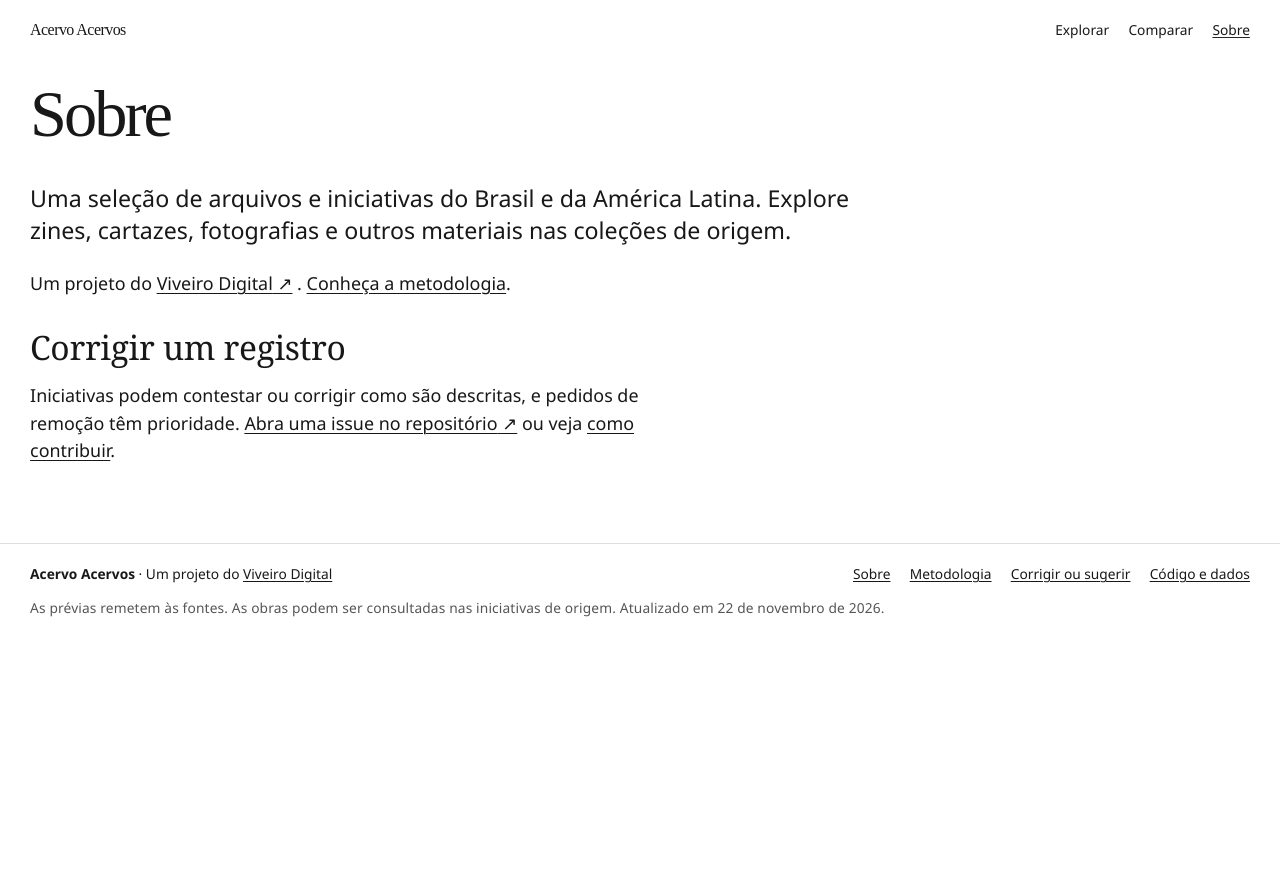
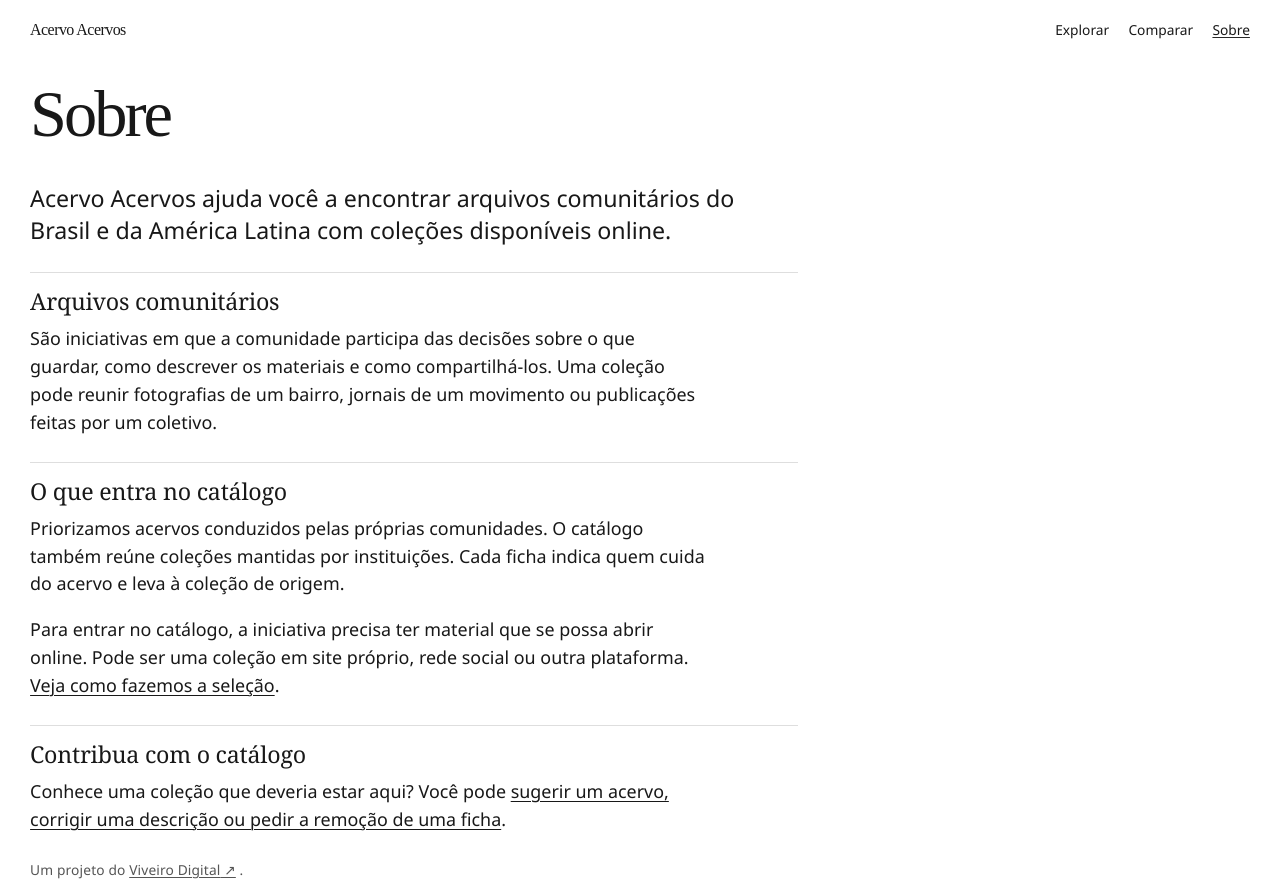
Before and after one commit to viveiro-digital/acervo-acervos, an Astro site: page /sobre in a window 1280 px wide. Shown: the top 883 px of the page. Before the commit the page ends 800 px from the top, so only its background shows below. Built offline with nearby package versions, Linux system fonts and the light colour scheme; Astro itself is replaced by a stand-in of ours; no server answers.

Commit message:
Clarify the catalog's focus on community archives

```diff
--- a/src/pages/metodologia.astro
+++ b/src/pages/metodologia.astro
@@ -22,7 +22,7 @@ const fora = (await getCollection('foraDoCatalogo')).map((e) => e.data);
 
     <details id="posicao" class="method-section">
       <summary id="h-posicao">O que reunimos</summary>
-      <p>O catálogo reúne coleções digitais ligadas ao Brasil e à América Latina. O <cite>Guia dos Arquivos que não Existem</cite> inspirou a seleção e os caminhos entre acervos.</p>
+      <p>O catálogo reúne coleções digitais do Brasil e da América Latina, com prioridade para arquivos comunitários. O <cite>Guia dos Arquivos que não Existem</cite> inspirou a seleção e os caminhos entre acervos.</p>
     </details>
 
     <details id="metodo" class="method-section">
--- a/src/pages/sobre.astro
+++ b/src/pages/sobre.astro
@@ -6,34 +6,55 @@ import { siteConfig } from '../site.config';
 ---
 <Base
   title="Sobre"
-  description="O que Acervo Acervos seleciona, como verifica, o que não é, suas limitações e como corrigir um registro. Um projeto do Viveiro Digital."
+  description="Conheça o Acervo Acervos, um catálogo de coleções digitais com foco em arquivos comunitários do Brasil e da América Latina."
   current="sobre"
 >
-  <div class="wrap narrow">
+  <div class="wrap about">
+    <header class="about-intro">
       <h1>Sobre</h1>
       <p class="lede">
-      Uma seleção de arquivos e iniciativas do Brasil e da América Latina. Explore zines,
-      cartazes, fotografias e outros materiais nas coleções de origem.
+        Acervo Acervos ajuda você a encontrar arquivos comunitários do Brasil e da América Latina
+        com coleções disponíveis online.
+      </p>
+    </header>
+
+    <section aria-labelledby="comunitarios">
+      <h2 id="comunitarios">Arquivos comunitários</h2>
+      <p>
+        São iniciativas em que a comunidade participa das decisões sobre o que guardar, como
+        descrever os materiais e como compartilhá-los. Uma coleção pode reunir fotografias de
+        um bairro, jornais de um movimento ou publicações feitas por um coletivo.
+      </p>
+    </section>
+
+    <section aria-labelledby="selecao">
+      <h2 id="selecao">O que entra no catálogo</h2>
+      <p>
+        Priorizamos acervos conduzidos pelas próprias comunidades. O catálogo também reúne
+        coleções mantidas por instituições. Cada ficha indica quem cuida do acervo e leva
+        à coleção de origem.
       </p>
       <p>
-      Um projeto do <ExtLink href={siteConfig.viveiro.url}>{siteConfig.viveiro.name}</ExtLink>.
-      <a href={sitePath('/metodologia/')}>Conheça a metodologia</a>.
+        Para entrar no catálogo, a iniciativa precisa ter material que se possa abrir online.
+        Pode ser uma coleção em site próprio, rede social ou outra plataforma.
+        <a href={sitePath('/metodologia/')}>Veja como fazemos a seleção</a>.
       </p>
-    <h2 id="corrigir">Corrigir um registro</h2>
+    </section>
+
+    <section aria-labelledby="corrigir">
+      <h2 id="corrigir">Contribua com o catálogo</h2>
       <p>
-      Iniciativas podem contestar ou corrigir como são descritas, e pedidos de remoção têm
-      prioridade.{' '}
-      {siteConfig.contactUrl ? (
-        <ExtLink href={siteConfig.contactUrl}>Abra uma issue no repositório</ExtLink>
-      ) : (
-        'O canal público ainda não foi publicado.'
-      )}{' '}
-      ou veja <a href={sitePath('/contribuir/')}>como contribuir</a>.
+        Conhece uma coleção que deveria estar aqui? Você pode
+        <a href={sitePath('/contribuir/')}>sugerir um acervo, corrigir uma descrição ou pedir a remoção de uma ficha</a>.
       </p>
+    </section>
+
+    <p class="meta muted">Um projeto do <ExtLink href={siteConfig.viveiro.url}>{siteConfig.viveiro.name}</ExtLink>.</p>
   </div>
 </Base>
 <style>
-  .narrow { max-width: 78rem; }
+  .about-intro, section { max-width: 48rem; }
   .lede { font-size: var(--step-1); line-height: 1.4; }
-  h2 { margin-top: 2rem; }
+  section { border-top: 1px solid var(--rule); padding-top: 1rem; margin: 1.6rem 0; }
+  section h2 { font-size: var(--step-1); }
 </style>
--- a/src/site.config.ts
+++ b/src/site.config.ts
@@ -1,9 +1,9 @@
 /** Configuração editorial do site. Edite aqui, não nos componentes. */
 export const siteConfig = {
   name: 'Acervo Acervos',
-  subtitle: 'Explore o que iniciativas e arquivos compartilham online.',
+  subtitle: 'Explore coleções digitais de arquivos comunitários do Brasil e da América Latina.',
   description:
-    'Explore coleções digitais do Brasil e da América Latina, de zines e cartazes a fotografias e documentos.',
+    'Um catálogo voltado a arquivos comunitários do Brasil e da América Latina que compartilham acervos digitais, de zines e cartazes a fotografias e documentos.',
   locale: 'pt-BR',
   /**
    * Canal público para sugestões, correções e pedidos de remoção.
```
Lines whose indentation alone changed are shown as unchanged.
